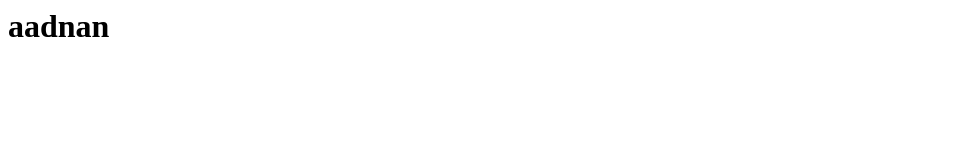
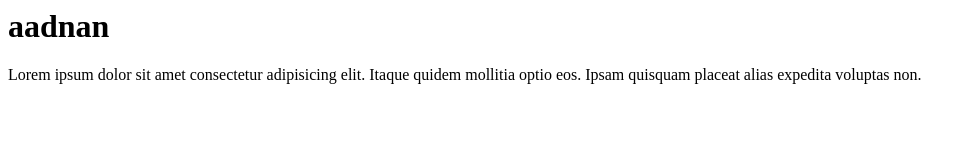
Before and after one commit to AdnanHasan21/my-first-website, a plain HTML site: page index.html in a window 1280 px wide. Shown: the whole page, without its empty margins (0-976 px from the left). Drawn offline with Linux system fonts and the light colour scheme.

Commit message:
adding a little more code

```diff
--- a/index.html
+++ b/index.html
@@ -1 +1,2 @@
 <h1>aadnan</h1>
+<p>Lorem ipsum dolor sit amet consectetur adipisicing elit. Itaque quidem mollitia optio eos. Ipsam quisquam placeat alias expedita voluptas non.</p>
```
